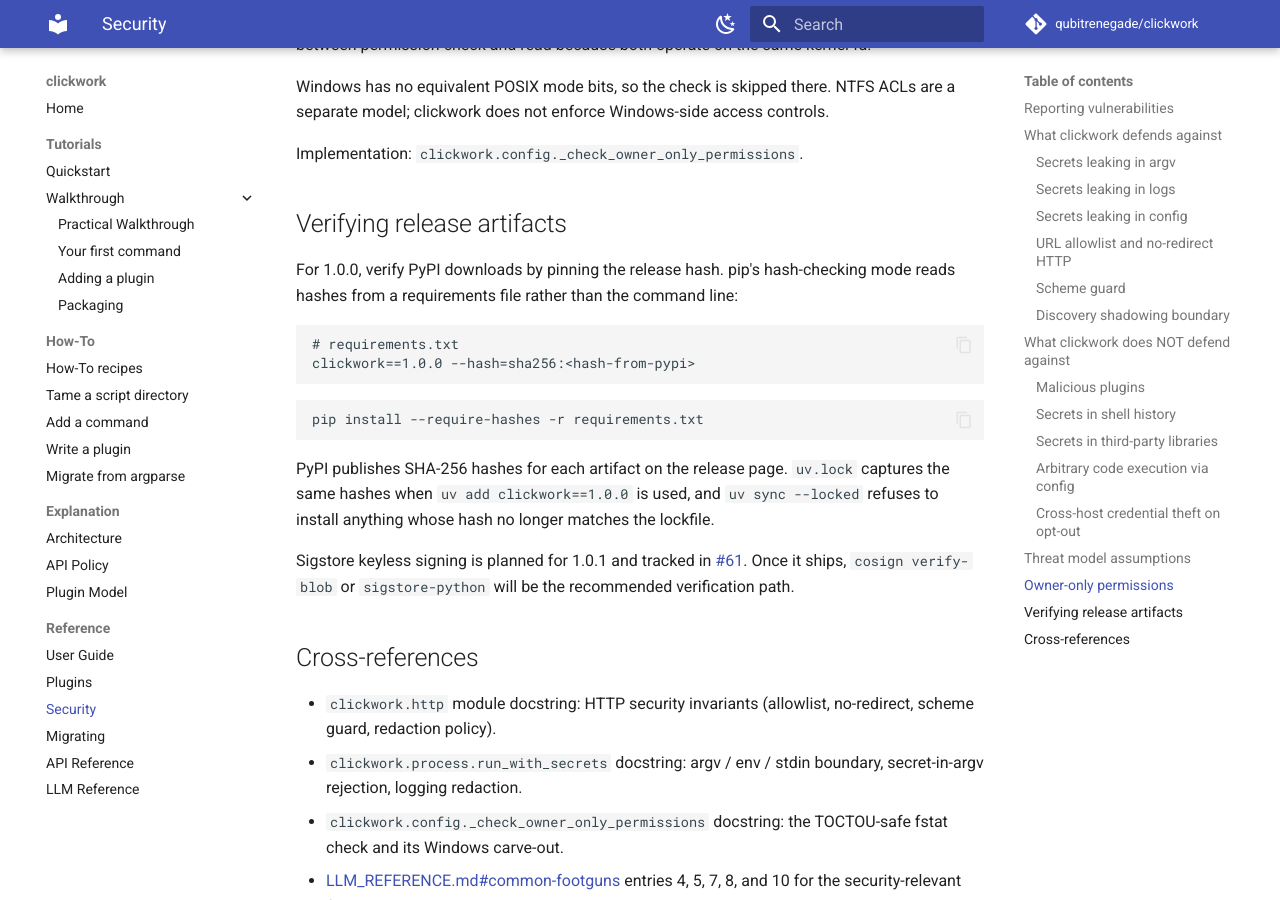
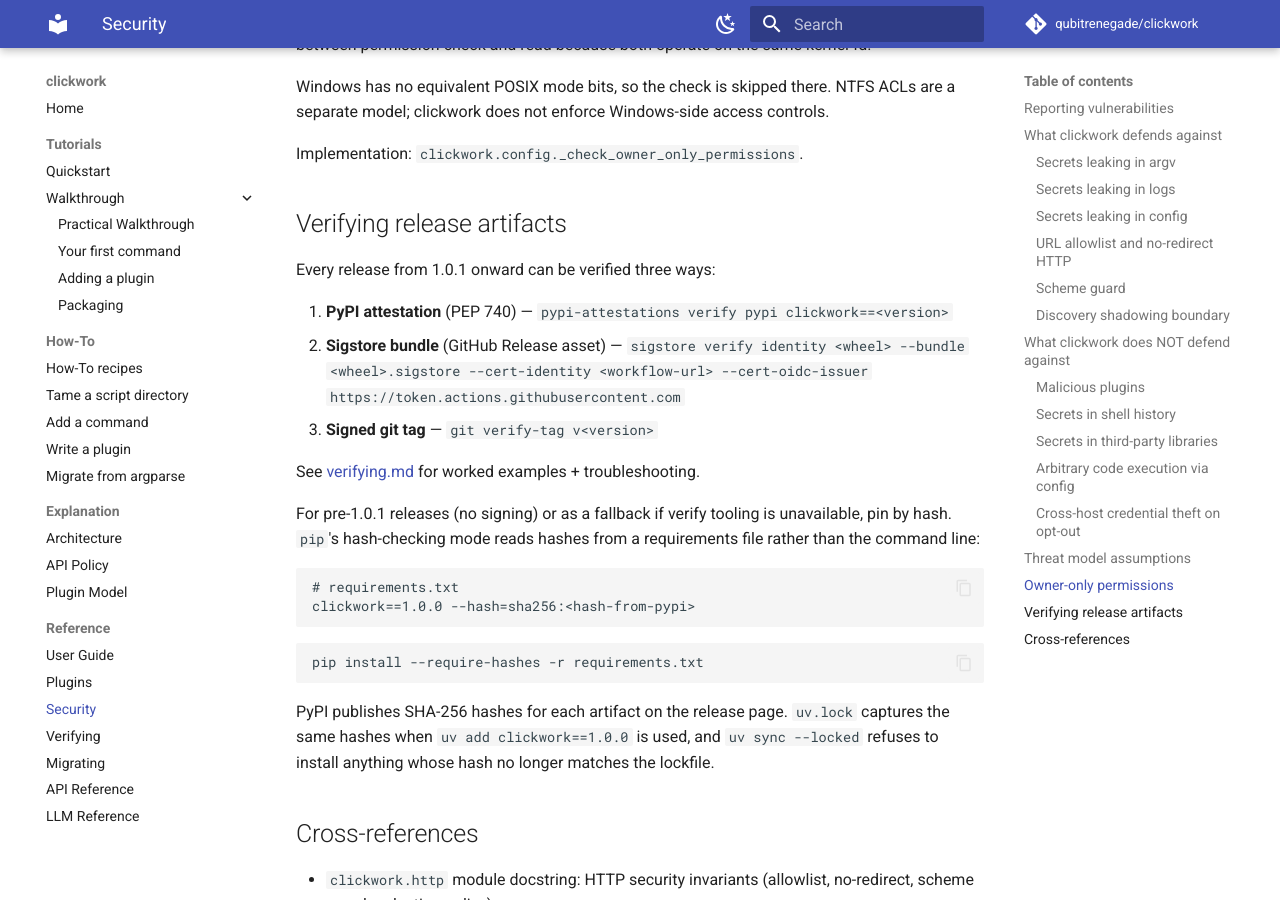
Before and after one commit to qubitrenegade/clickwork, an MkDocs documentation site: the page built from docs/reference/security.md, in a window 1280 px wide and 900 px high, scrolled down 4370 px. Built offline with MkDocs 1.6.1 and Material for MkDocs 9.7.7, drawn with Linux system fonts in a browser that asks for light colours; comment, search, counter and statistics services are not loaded.

Commit message:
docs(verify): ship Wave 3 verification documentation (part of #61)
Implementation of Wave 3 from the locked plan (#111, merged).
Consumer-facing verification docs catch up to the signing machinery
from Waves 1 (#108) and 2 (#110).

Changes:

- New `docs/reference/verifying.md` — three concrete verify-path
  sections (PyPI attestation, Sigstore bundle, signed git tag) plus
  a troubleshooting subsection covering the common failure modes.
  Worked examples use `1.0.1` as the placeholder. The PyPI-
  attestation section leads with a "Manual verify today" note box
  flagging that pip/uv auto-verify isn't GA yet.
- New `docs/VERIFYING.md` — 1-line redirect stub mirroring the
  existing `SECURITY.md` → `reference/security.md` pattern so the
  top-level `docs/VERIFYING.md` path resolves on GitHub and RTD.
- `mkdocs.yml` — add VERIFYING.md to `exclude_docs`,
  VERIFYING.md → reference/verifying.md to `redirect_maps`, and
  `Verifying: reference/verifying.md` to `nav.Reference` so the
  RTD fail_on_warning build stays green.
- `docs/reference/security.md` — rewrite the "Verifying release
  artifacts" section. Old text documented only hash-pinning and
  described Sigstore as "planned"; new text names the three
  verify paths with inline command summaries, links to
  `verifying.md` for full examples, and retains the hash-pinning
  fallback for pre-1.0.1 releases or scenarios where the verify
  tooling is unavailable.
- `README.md` — add a one-line "Verifying your install" pointer to
  the RTD docs (absolute URL, since README is PyPI's long
  description and relative paths would break the PyPI rendering).
- `CONTRIBUTING.md` — add a consumer-verify pointer at the end of
  the recommended (workflow-driven) release-cutting runbook so
  maintainers know what commands consumers will run and can smoke-
  test accordingly.

Total: ~142 insertions / 8 deletions across 6 files, 2 new.

Closes Wave 3 of #61. Wave 4 (cut 1.0.1 to exercise the full
pipeline end-to-end with these verify commands against a real
signed release) follows in a separate PR.

Co-Authored-By: Claude Opus 4.7 (1M context) <noreply@anthropic.com>

````diff
--- a/docs/reference/security.md
+++ b/docs/reference/security.md
@@ -214,9 +214,19 @@ Implementation: `clickwork.config._check_owner_only_permissions`.
 
 ## Verifying release artifacts
 
-For 1.0.0, verify PyPI downloads by pinning the release hash. pip's
-hash-checking mode reads hashes from a requirements file rather than
-the command line:
+Every release from 1.0.1 onward can be verified three ways:
+
+1. **PyPI attestation** (PEP 740) —
+   `pypi-attestations verify pypi clickwork==<version>`
+2. **Sigstore bundle** (GitHub Release asset) —
+   `sigstore verify identity <wheel> --bundle <wheel>.sigstore --cert-identity <workflow-url> --cert-oidc-issuer https://token.actions.githubusercontent.com`
+3. **Signed git tag** — `git verify-tag v<version>`
+
+See [verifying.md](verifying.md) for worked examples + troubleshooting.
+
+For pre-1.0.1 releases (no signing) or as a fallback if verify
+tooling is unavailable, pin by hash. `pip`'s hash-checking mode
+reads hashes from a requirements file rather than the command line:
 
 ```text
 # requirements.txt
@@ -232,11 +242,6 @@ PyPI publishes SHA-256 hashes for each artifact on the release page.
 used, and `uv sync --locked` refuses to install anything whose hash
 no longer matches the lockfile.
 
-Sigstore keyless signing is planned for 1.0.1 and tracked in
-[#61](https://github.com/qubitrenegade/clickwork/issues/61). Once it
-ships, `cosign verify-blob` or `sigstore-python` will be the
-recommended verification path.
-
 ## Cross-references
 
 - `clickwork.http` module docstring: HTTP security invariants
--- a/mkdocs.yml
+++ b/mkdocs.yml
@@ -10,6 +10,7 @@ exclude_docs: |
   GUIDE.md
   PLUGINS.md
   SECURITY.md
+  VERIFYING.md
   MIGRATING.md
   ARCHITECTURE.md
   API_POLICY.md
@@ -75,6 +76,7 @@ plugins:
         GUIDE.md: reference/guide.md
         PLUGINS.md: reference/plugins.md
         SECURITY.md: reference/security.md
+        VERIFYING.md: reference/verifying.md
         MIGRATING.md: reference/migrating.md
         LLM_REFERENCE.md: reference/llm-reference.md
         ARCHITECTURE.md: explanation/architecture.md
@@ -103,6 +105,7 @@ nav:
       - User Guide: reference/guide.md
       - Plugins: reference/plugins.md
       - Security: reference/security.md
+      - Verifying: reference/verifying.md
       - Migrating: reference/migrating.md
       - API Reference: reference/api.md
       - LLM Reference: reference/llm-reference.md
````
Also changed, not shown: CONTRIBUTING.md (+5 -0 lines), README.md (+2 -0 lines), docs/VERIFYING.md (added, +1 -0 lines), docs/reference/verifying.md (added, +118 -0 lines).
